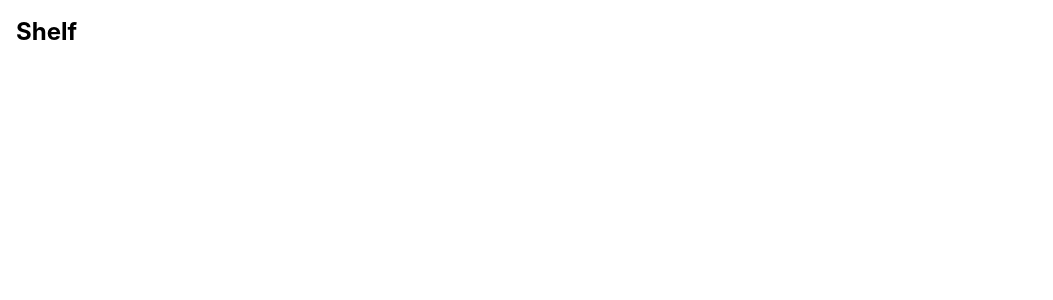
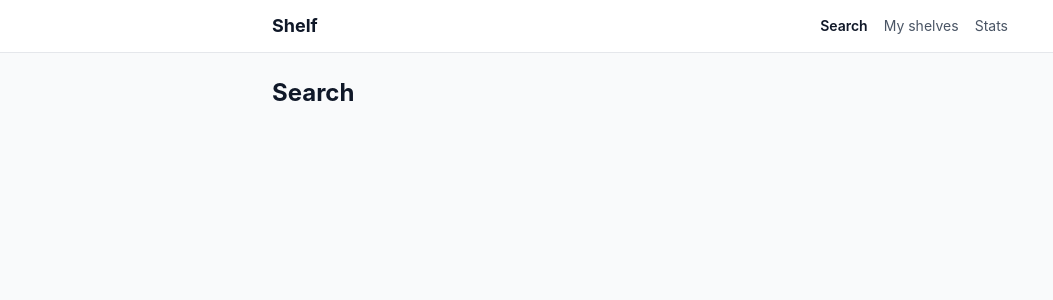
Before and after one commit to FildiroiVladut/shelf, a React (Vite) app: page / in a window 1280 px wide. Shown: the top 300 px of the page, without its empty margins (0-1053 px from the left). Built offline with nearby package versions, Linux system fonts and the light colour scheme.

Commit message:
feat: add routing skeleton

```diff
--- a/package.json
+++ b/package.json
@@ -14,7 +14,8 @@
   },
   "dependencies": {
     "react": "^19.3.1",
-    "react-dom": "^19.3.1"
+    "react-dom": "^19.3.1",
+    "react-router": "^8.5.1"
   },
   "devDependencies": {
     "@eslint/js": "^10.0.1",
--- a/src/App.tsx
+++ b/src/App.tsx
@@ -1,5 +1,21 @@
-function App() {
-  return <h1 className="p-4 text-2xl font-bold">Shelf</h1>;
+import { Route, Routes } from "react-router";
+import { Layout } from "./components/Layout.tsx";
+import { BookPage } from "./pages/BookPage.tsx";
+import { NotFoundPage } from "./pages/NotFoundPage.tsx";
+import { SearchPage } from "./pages/SearchPage.tsx";
+import { ShelvesPage } from "./pages/ShelvesPage.tsx";
+import { StatsPage } from "./pages/StatsPage.tsx";
+
+export function App() {
+  return (
+    <Routes>
+      <Route element={<Layout />}>
+        <Route index element={<SearchPage />} />
+        <Route path="book/:id" element={<BookPage />} />
+        <Route path="shelves" element={<ShelvesPage />} />
+        <Route path="stats" element={<StatsPage />} />
+        <Route path="*" element={<NotFoundPage />} />
+      </Route>
+    </Routes>
+  );
 }
-
-export default App;
--- /dev/null
+++ b/src/components/Layout.tsx
@@ -0,0 +1,35 @@
+import { Link, NavLink, Outlet } from "react-router";
+
+function navLinkClass({ isActive }: { isActive: boolean }) {
+  return isActive
+    ? "font-semibold text-gray-900"
+    : "text-gray-600 hover:text-gray-900";
+}
+
+export function Layout() {
+  return (
+    <div className="min-h-svh bg-gray-50 text-gray-900">
+      <header className="border-b border-gray-200 bg-white">
+        <div className="mx-auto flex max-w-3xl flex-wrap items-center justify-between gap-x-6 gap-y-2 px-4 py-3">
+          <Link to="/" className="text-lg font-bold">
+            Shelf
+          </Link>
+          <nav className="flex gap-4 text-sm">
+            <NavLink to="/" end className={navLinkClass}>
+              Search
+            </NavLink>
+            <NavLink to="/shelves" className={navLinkClass}>
+              My shelves
+            </NavLink>
+            <NavLink to="/stats" className={navLinkClass}>
+              Stats
+            </NavLink>
+          </nav>
+        </div>
+      </header>
+      <main className="mx-auto max-w-3xl px-4 py-6">
+        <Outlet />
+      </main>
+    </div>
+  );
+}
--- a/src/main.tsx
+++ b/src/main.tsx
@@ -1,10 +1,13 @@
 import { StrictMode } from "react";
 import { createRoot } from "react-dom/client";
+import { BrowserRouter } from "react-router";
 import "./index.css";
-import App from "./App.tsx";
+import { App } from "./App.tsx";
 
 createRoot(document.getElementById("root")!).render(
   <StrictMode>
-    <App />
+    <BrowserRouter>
+      <App />
+    </BrowserRouter>
   </StrictMode>,
 );
--- /dev/null
+++ b/src/pages/BookPage.tsx
@@ -0,0 +1,7 @@
+import { useParams } from "react-router";
+
+export function BookPage() {
+  const { id } = useParams();
+
+  return <h1 className="text-2xl font-bold">Book {id}</h1>;
+}
--- /dev/null
+++ b/src/pages/NotFoundPage.tsx
@@ -0,0 +1,12 @@
+import { Link } from "react-router";
+
+export function NotFoundPage() {
+  return (
+    <div className="space-y-4">
+      <h1 className="text-2xl font-bold">Page not found</h1>
+      <Link to="/" className="text-blue-700 underline">
+        Back to search
+      </Link>
+    </div>
+  );
+}
--- /dev/null
+++ b/src/pages/SearchPage.tsx
@@ -0,0 +1,3 @@
+export function SearchPage() {
+  return <h1 className="text-2xl font-bold">Search</h1>;
+}
--- /dev/null
+++ b/src/pages/ShelvesPage.tsx
@@ -0,0 +1,3 @@
+export function ShelvesPage() {
+  return <h1 className="text-2xl font-bold">My shelves</h1>;
+}
--- /dev/null
+++ b/src/pages/StatsPage.tsx
@@ -0,0 +1,3 @@
+export function StatsPage() {
+  return <h1 className="text-2xl font-bold">Stats</h1>;
+}
```
Also changed, not shown: 1 other file (tests, documents, lock files or other folders).
